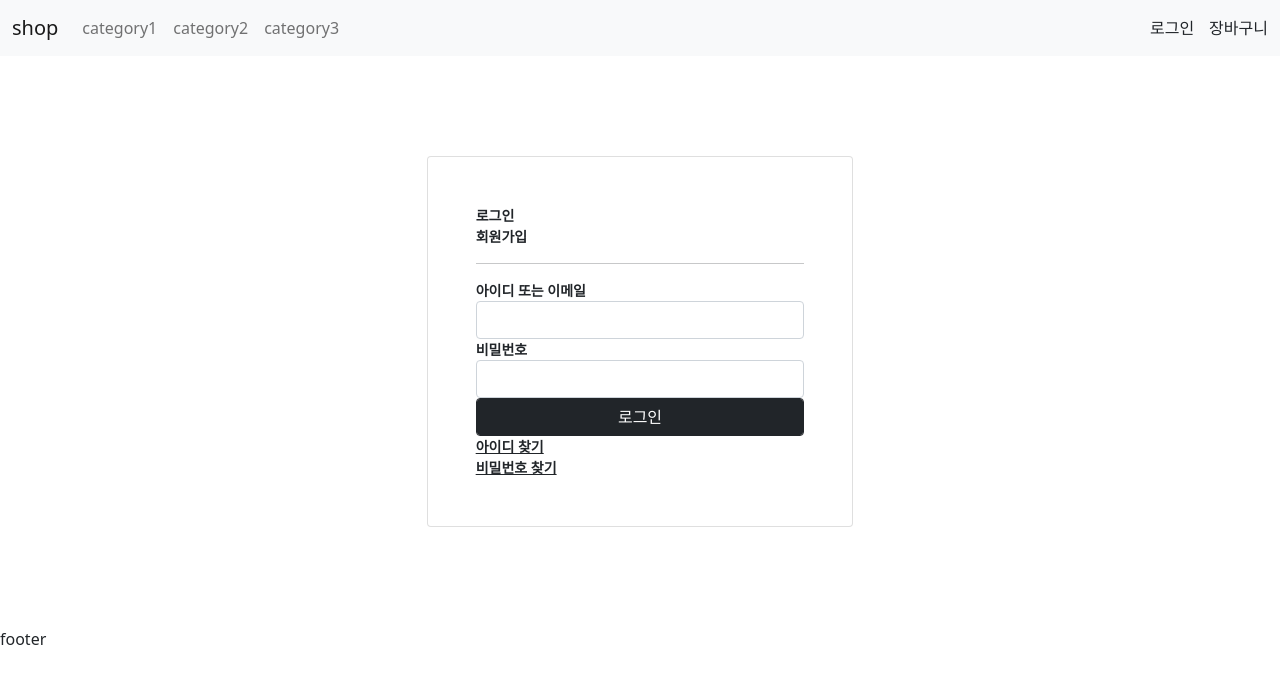
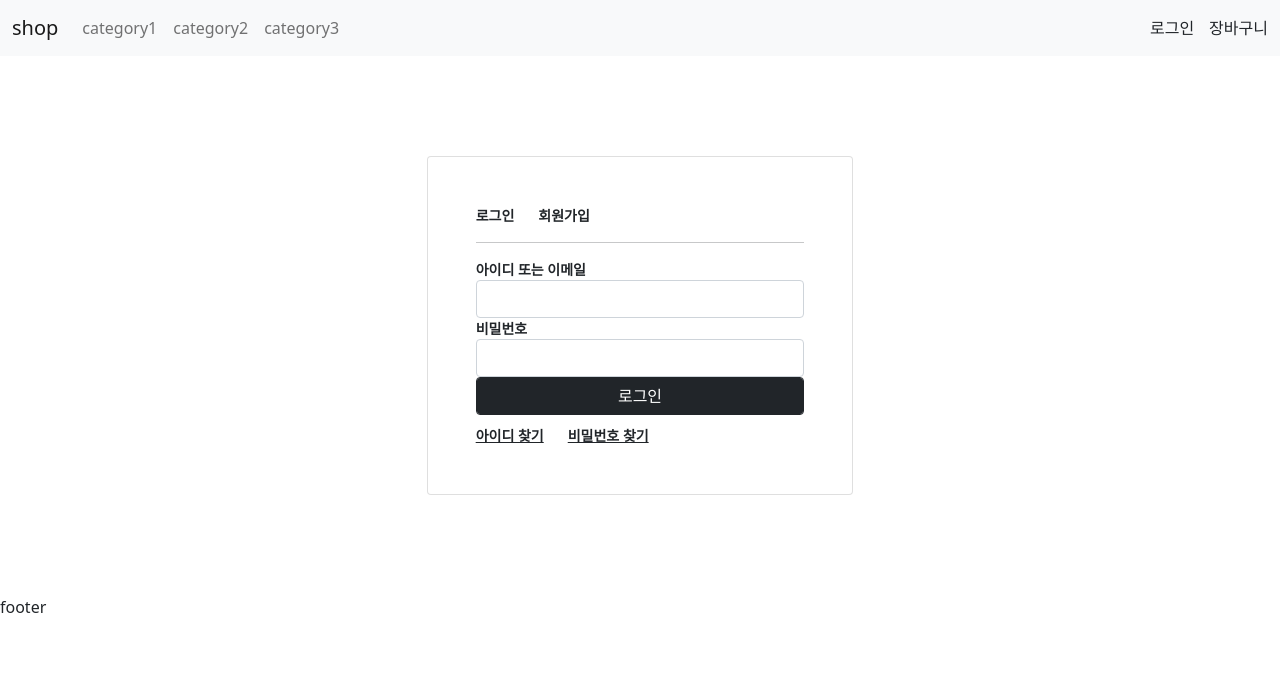
Before and after one commit to sunkyung95/vue-shop, a Vue app: page /login in a window 1280 px wide. Shown: the top 684 px of the page. Built offline with nearby package versions, Linux system fonts and the light colour scheme.

Commit message:
20220220 - 로그인 후 token 가져오고 저장, vuex 추가, vuex-persistedstate 사용해서 새로고침 시 데이터 유지

```diff
--- a/src/components/Login/LoginForm.vue
+++ b/src/components/Login/LoginForm.vue
@@ -1,8 +1,8 @@
 <template>
-  <div>
+  <div id="loginForm">
     <div class="row">
-      <div class="small text-uppercase fw-bold">로그인</div>
-      <div class="small text-uppercase fw-bold">회원가입</div>
+      <span class="small text-uppercase fw-bold showRow">로그인</span>
+      <span class="small text-uppercase fw-bold showRow">회원가입</span>
     </div>
 
     <hr />
@@ -11,16 +11,17 @@
     <input type="text" class="form-control" id="exampleFormControlInput1" />
     <div class="small text-uppercase fw-bold">비밀번호</div>
     <input type="password" class="form-control" id="exampleFormControlInput1" />
-    <button type="button" class="btn btn-dark form-control">로그인</button>
+    <button type="button" class="btn btn-dark form-control" @click="login()">로그인</button>
 
     <div id="showIdPwdDiv" class="row">
-      <a href="#" class="small link-dark fw-bold" @click="goFindId()">아이디 찾기</a>
-      <a href="#" class="small link-dark fw-bold" @click="goFindPass()">비밀번호 찾기</a>
+      <a href="#" class="small link-dark fw-bold showRow" @click="goFindId()">아이디 찾기</a>
+      <a href="#" class="small link-dark fw-bold showRow" @click="goFindPass()">비밀번호 찾기</a>
     </div>
   </div>
 </template>
 
 <script>
+import axios from 'axios';
 export default {
   name: "Login",
   methods: {
@@ -29,13 +30,38 @@ export default {
     },
     goFindPass() {
       this.$router.push("/login/findPass");
+    },
+    login() {
+      var params = {
+        username: "mor_2314",
+        password: "83r5^_",
+      }
+
+      axios
+        .post("https://fakestoreapi.com/auth/login", params)
+        .then((res) => {
+          console.log("login res : ", res);
+          this.$store.dispatch("saveLoginToken", res.data.token)
+        })
+        .catch((error) => {
+          console.log("login error : ", error);
+        })
     }
   },
 };
 </script>
 
 <style>
-#showIdPwdDiv a:nth-child(2) {
-  float: left;
+#showIdPwdDiv {
+  margin-top: 10px;
+}
+
+#loginForm {
+  display: flex;
+  flex-flow: column wrap;
+}
+
+.showRow {
+  width: auto;
 }
 </style>
--- a/src/main.js
+++ b/src/main.js
@@ -1,5 +1,7 @@
 import Vue from "vue";
 import App from "./App.vue";
+import Vuex from 'vuex';
+import store from "./store";
 
 import { router } from "./routes/index";
 
@@ -7,6 +9,7 @@ import BootstrapVue from "bootstrap-vue";
 import "bootstrap/dist/css/bootstrap.min.css";
 import "bootstrap-vue/dist/bootstrap-vue.css";
 
+Vue.use(Vuex);
 Vue.use(BootstrapVue);
 
 Vue.config.productionTip = false;
@@ -14,4 +17,5 @@ Vue.config.productionTip = false;
 new Vue({
   render: (h) => h(App),
   router,
+  store,
 }).$mount("#app");
--- /dev/null
+++ b/src/store/index.js
@@ -0,0 +1,24 @@
+import Vue from "vue";
+import Vuex from "vuex";
+import createPersistedState from "vuex-persistedstate"
+
+Vue.use(Vuex);
+
+export default new Vuex.Store({
+  plugins: [
+      createPersistedState()
+  ],
+  state: {
+    loginToken: "",
+  },
+  mutations: {
+    setLoginToken(state, token) {
+        state.loginToken = token;
+    }
+  },
+  actions: {
+    saveLoginToken({ commit }, token) {
+      commit("setLoginToken", token);
+    },
+  },
+});
```
